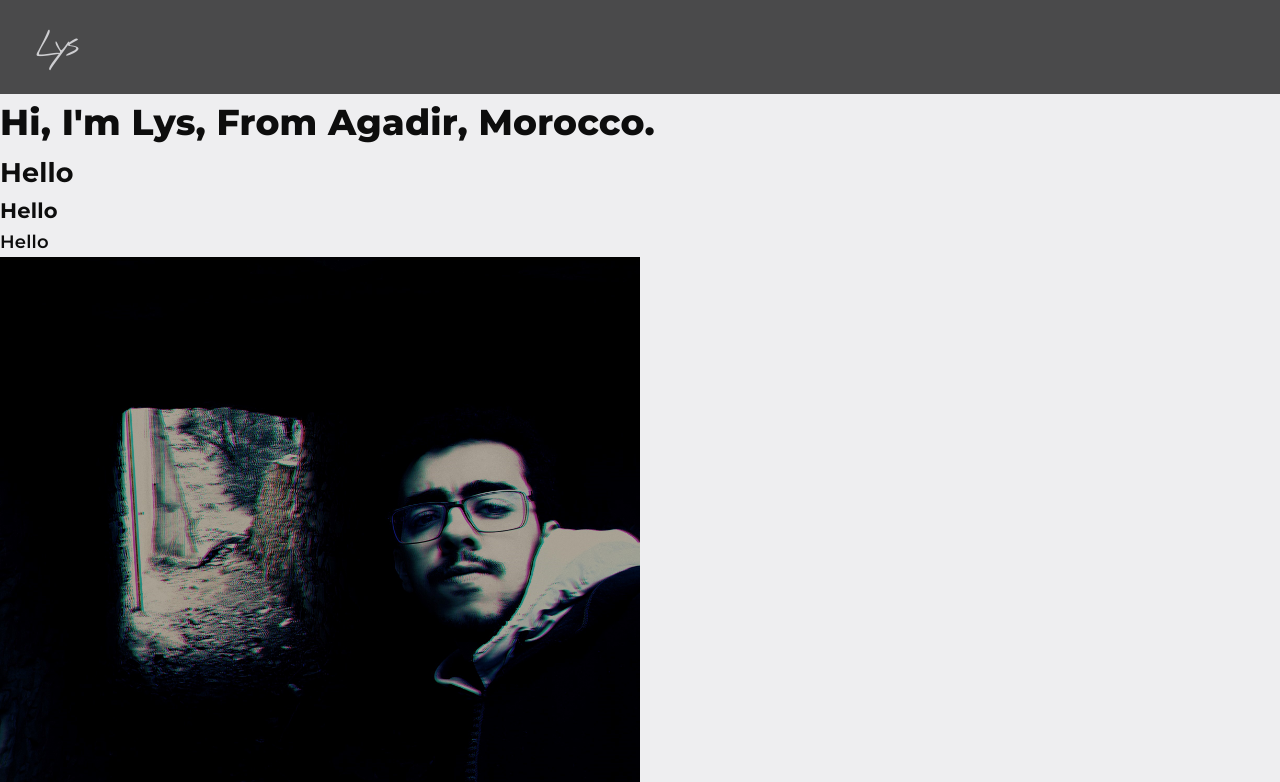
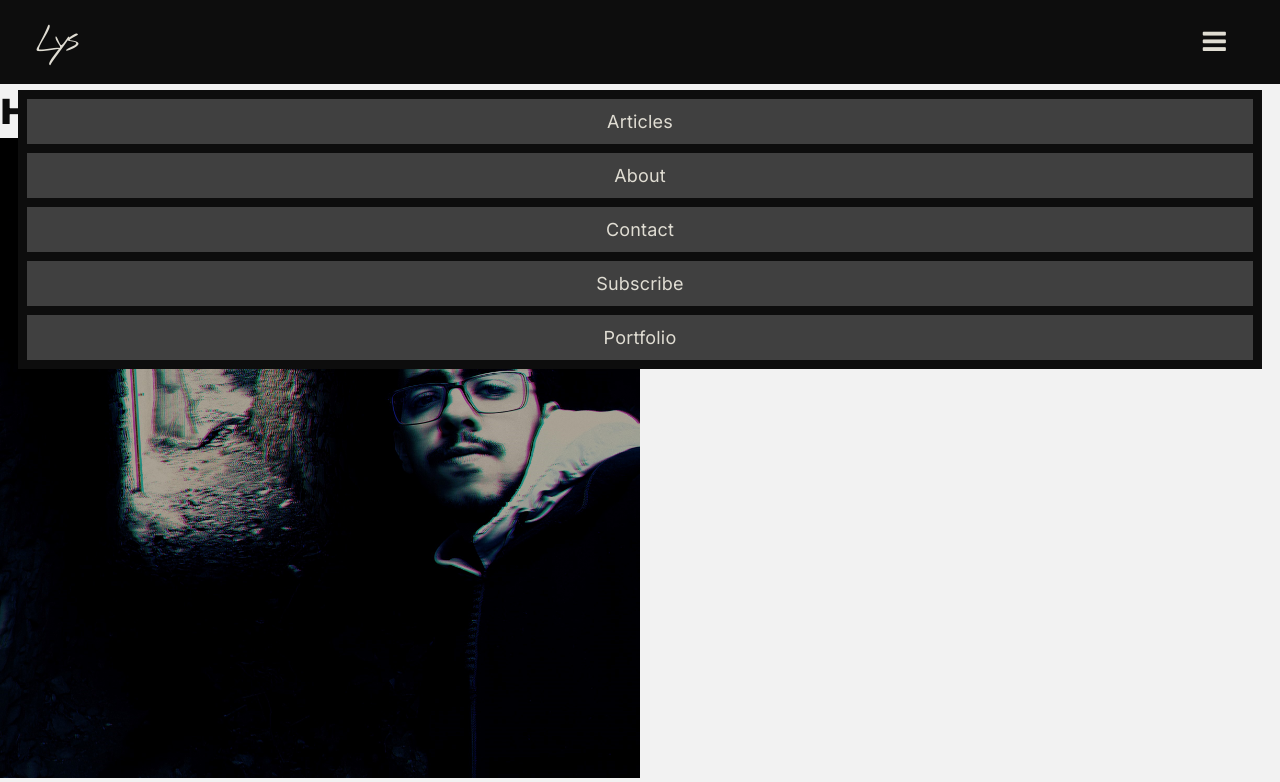
Before and after one commit to itsLys/lys-website, a plain HTML site: page index.html in a window 1280 px wide. Shown: the top 782 px of the page. Drawn offline with Linux system fonts and the light colour scheme.

Commit message:
Modify style.css and index.html

```diff
--- a/index.html
+++ b/index.html
@@ -13,12 +13,14 @@
     rel="stylesheet">
   <!-- // -->
   <title>Lys - Home</title>
+  <link rel="stylesheet" href="https://cdnjs.cloudflare.com/ajax/libs/font-awesome/4.7.0/css/font-awesome.min.css">
 </head>
 
 <body>
   <header class="container">
-    <nav>
-      <div class="logo-container"><a href="#"><span class="logo">Lys</span></a> </div>
+    <nav class="top-nav">
+      <div class="logo-container"><a href="#"><span class="logo">Lys</span></a></div>
+      <div class="nav-toggle"><i class="fa fa-bars"></i></div>
       <ul class="nav-list">
         <li><a href="">Articles</a></li>
         <li><a href="">About</a></li>
@@ -31,9 +33,6 @@
   </header>
   <main class="container self-intro">
     <h1>Hi, I'm Lys, From Agadir, Morocco.</h1>
-    <h2>Hello</h2>
-    <h3>Hello</h3>
-    <h4>Hello</h4>
     <img width="50%" src="images/personal-picutre.jpg" alt="guy in a cave">
     <p>
       My full name is Iliass Hajji, I'm a front-end web developer with a background in graphic and logo design, and I'm
--- a/style.css
+++ b/style.css
@@ -3,11 +3,11 @@
   font-size: 18px;
   --main-font: Inter, Verdana, Arial, sans-serif;
   --heading-font: Montserrat, 'Arial Black', Arial, sans-serif;
-  --color-primary: #ceced1;
-  --color-secondary: #1B1B20;
+  --color-primary: #8C8C8C;
+  --color-secondary: #404040;
   --color-text: #0D0D0D;
-  --color-background: #eeeef0;
-  --color-accent: #4a4a4b;
+  --color-background: #F2F2F2;
+  --color-accent: #E0DDD3;
 }
 
 /* font-family: 'Inter', sans-serif;
@@ -21,21 +21,25 @@ font-family: 'Nothing You Could Do', cursive; */
   padding: 0;
 }
 
-li,
-a {
-  text-decoration: none;
-  list-style-type: none;
-  color: inherit;
-}
+
 
 body {
   font-family: var(--main-font);
   background-color: var(--color-background);
   color: var(--color-text);
-  line-height: 1.6;
+  line-height: 1.5;
   font-size: 1rem;
   font-weight: 400;
   letter-spacing: .01em;
+}
+
+li {
+  list-style: none;
+}
+
+a {
+  text-decoration: none;
+  color: inherit;
 }
 
 h1 {
@@ -62,13 +66,22 @@ h6 {
 
 header.container,
 footer.container {
+  --color-text: #E0DDD3;
+  --color-accent: #0D0D0D;
   background-color: var(--color-accent);
-  color: var(--color-primary);
+  color: var(--color-text);
 
 }
 
-.logo-container {
-  padding: 1em 2em;
+.top-nav {
+  display: flex;
+  justify-content: space-between;
+}
+
+.logo-container,
+.nav-toggle {
+  padding: .8em 2em;
+  display: inline-block;
 }
 
 .logo {
@@ -76,10 +89,34 @@ footer.container {
   font-size: 2em;
   font-weight: 500;
   letter-spacing: -.15em;
-  color: var(--color-primary);
+}
+
+.nav-toggle {
+  font-size: 1.5em;
 
 }
 
 .nav-list {
-  display: none;
+  display: block;
+  position: absolute;
+  background-color: var(--color-accent);
+  top: 5em;
+  text-align: center;
+  left: 1em;
+  right: 1em;
 }
+
+.nav-list li a {
+  display: block;
+  padding: .5em;
+  background-color: #404040;
+
+}
+
+.nav-list {
+  padding: .5em;
+}
+
+.nav-list li+li {
+  margin-top: .5em;
+}
```
